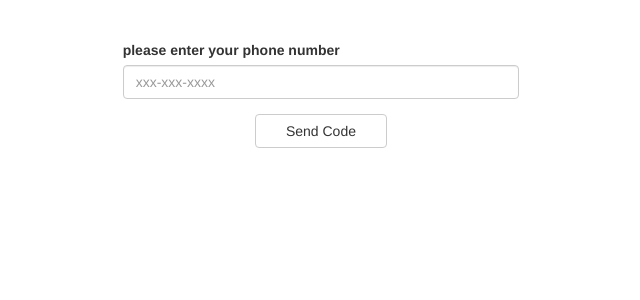
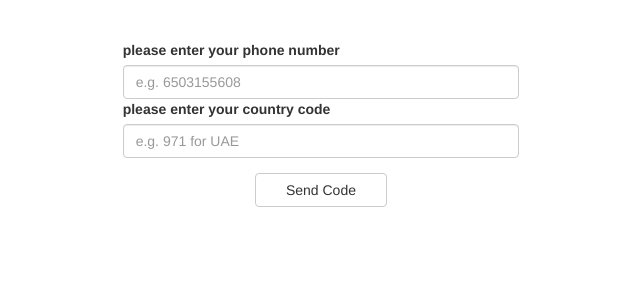
Before and after one commit to Ahmad-Alawad/simple-auth-app, a Flask app: page /phone-number in a window 1280 px wide. Shown: the top 300 px of the page, without its empty margins (319-959 px from the left). Run offline with Flask 2, Linux system fonts and the light colour scheme; some libraries are stand-ins or nearby versions.

Commit message:
changed logic to accept any country code

```diff
--- a/server.py
+++ b/server.py
@@ -17,11 +17,6 @@ authy_api = AuthyApiClient('MKBWUpWqL8CxUCTlXEUtCQnD6jPugvH9')
 def index():
     """homepage."""
     return render_template("homepage.html")
-
-# @app.route('/signup')
-# def signup():
-#     """Sign up page."""
-#     return render_template("signup.html")
 
 @app.route('/signup-form', methods=["POST"])
 def signup_form():
@@ -81,8 +76,9 @@ def phone_number():
 def phone_number_processing():
     """Phone number form processing"""
     phone_number = request.form.get("phonenumber")
+    country_code = request.form.get("countrycode")
     email = session['email']
-    user = authy_api.users.create(email,phone_number,1)
+    user = authy_api.users.create(email,phone_number,country_code)
     # import pdb; pdb.set_trace()
     if user.ok():
         authy_id = user.id
--- a/templates/phone_number.html
+++ b/templates/phone_number.html
@@ -5,7 +5,9 @@
     <form class="col-xs-4 col-xs-offset-4" action="/phone-number-processing" method="POST">
         <div class="form-group">
             <label >please enter your phone number</label>
-            <input type="text" class="form-control" id="phone" placeholder="xxx-xxx-xxxx" name="phonenumber" required>
+            <input type="text" class="form-control" id="phone" placeholder="e.g. 6503155608" name="phonenumber" required>
+            <label >please enter your country code</label>
+            <input type="text" class="form-control" id="countrycode" placeholder="e.g. 971 for UAE" name="countrycode" required>
         </div>
         <button type="submit" class="btn btn-default col-xs-4 col-xs-offset-4">Send Code</button>
     </form>
```
